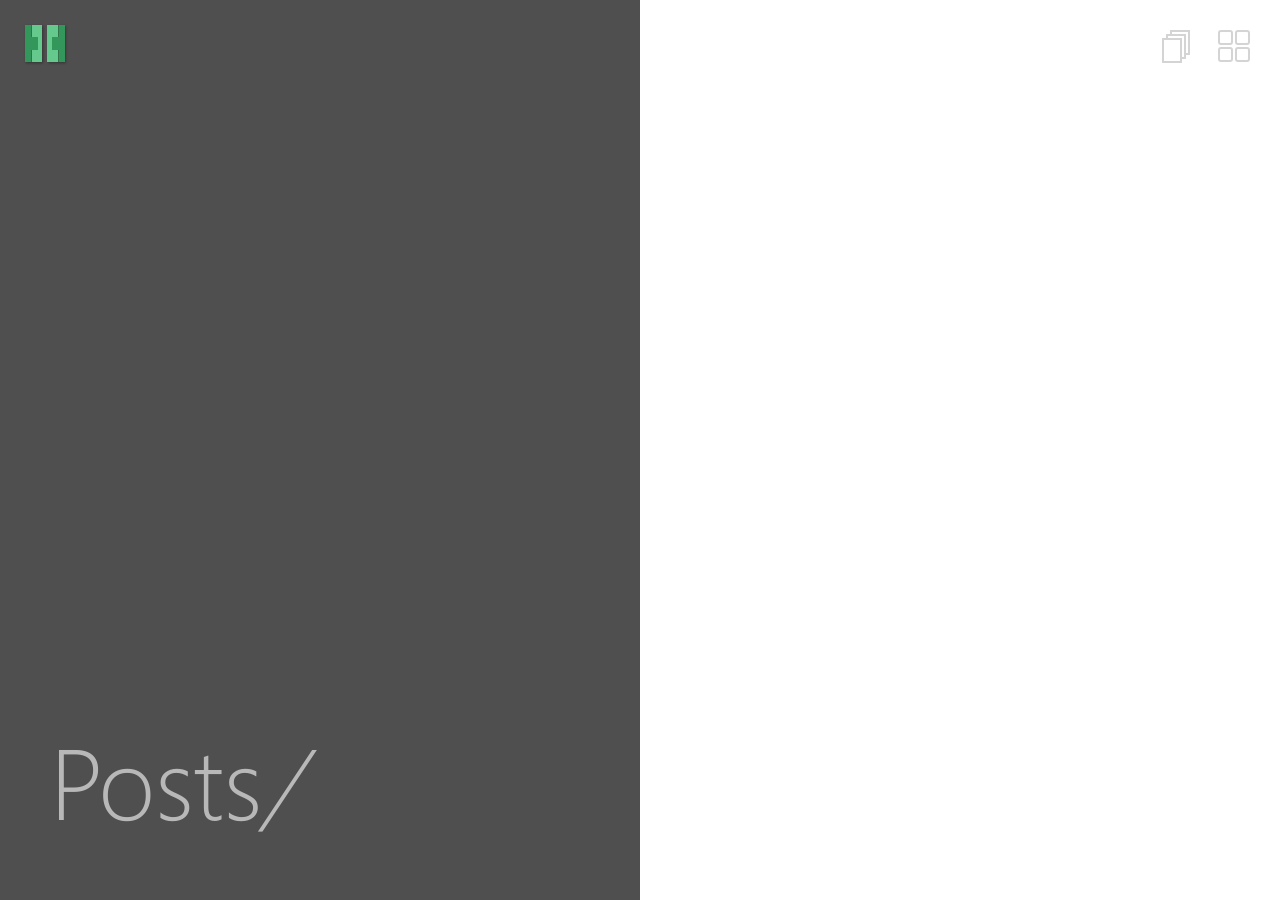
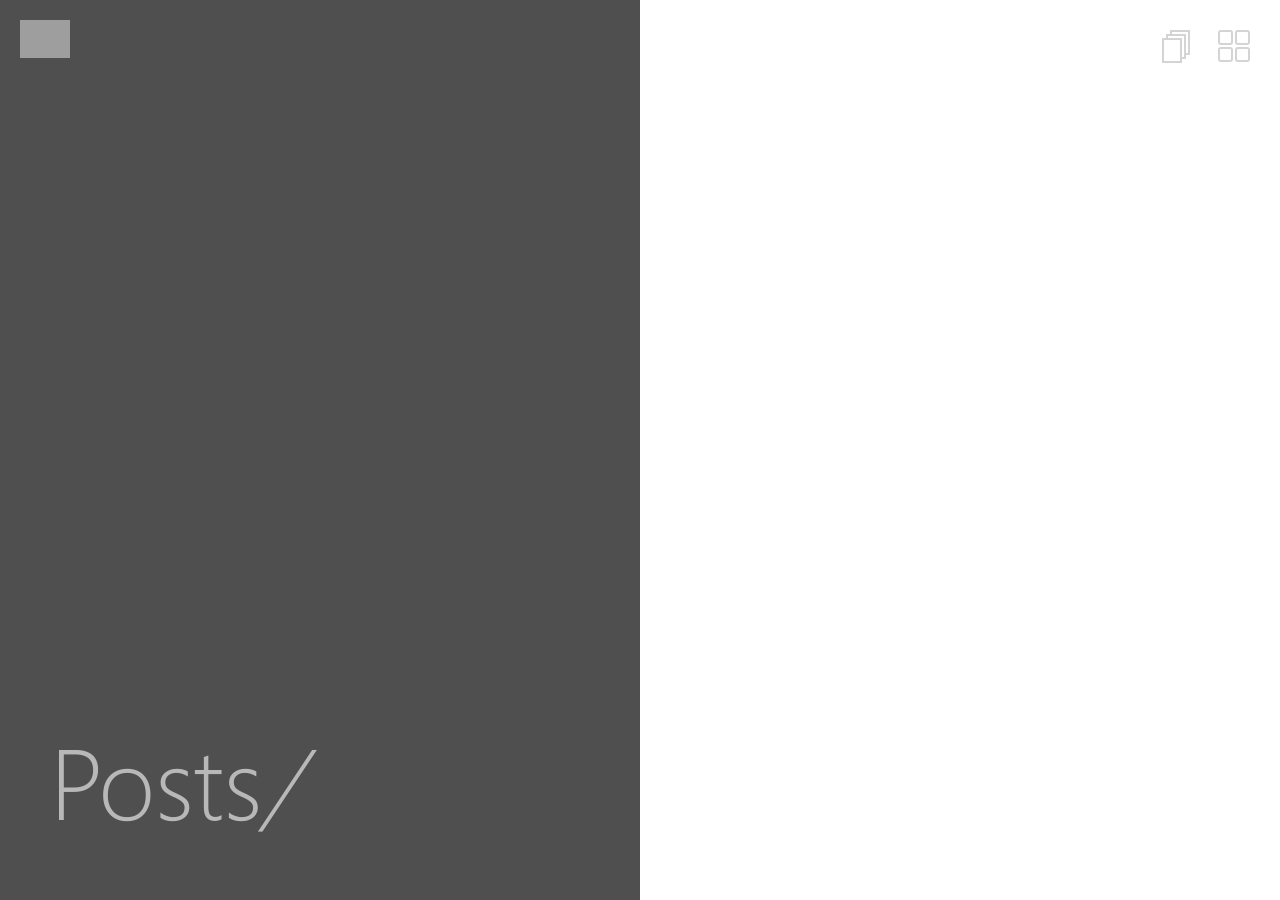
Before and after one commit to skyhitblog/skyhitblog.github.io, a Jekyll site: the page built from _pages/posts.md, in a window 1280 px wide. Built offline with Jekyll 4.4.1, drawn with Linux system fonts in a browser that asks for light colours.

Commit message:
Images Compressed

```diff
--- a/_config.yml
+++ b/_config.yml
@@ -2,7 +2,7 @@
 title: Abhijit Matak
 description: Blogger (well, I used to), Thinker, Dreamer
 url: http://skyhitblog.com/
-logo: halve.png                                       # Site logo
+logo: avi.png                                       # Site logo
 locale: en_US
 
 # Left Block Images
```
Also changed, not shown: images/avi.png (added), images/halve.png (deleted), images/home.png.
